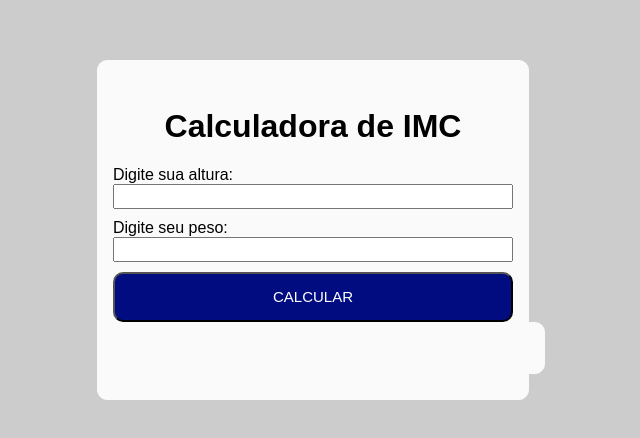
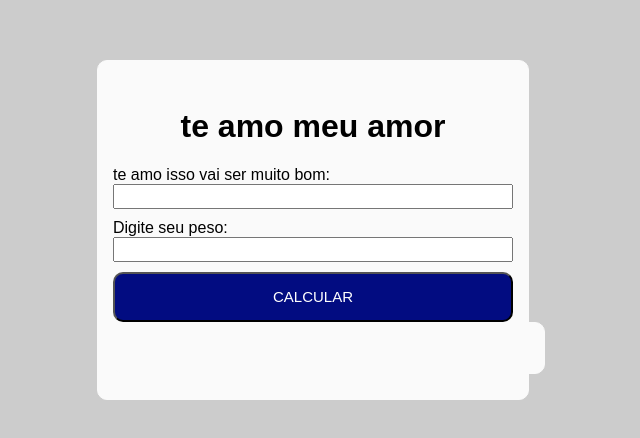
Before and after one commit to jose90481/calculadora-imc, a plain HTML site: page index.html in a window 1280 px wide. Shown: the part 178-616 px from the top of the page, without its empty margins (327-967 px from the left). Drawn offline with Linux system fonts and the light colour scheme.

Commit message:
index.html

```diff
--- a/index.html
+++ b/index.html
@@ -51,9 +51,9 @@
 </head>
 <body>
 	<div>
-		<h1>Calculadora de IMC</h1>
+		<h1>te amo meu amor</h1>
 
-		<label for="altura">Digite sua altura:</label>
+		<label for="altura">te amo isso vai ser muito bom:</label>
 		<input type="number" id="altura">
 
                 <label for="peso">Digite seu peso:</label>
```
